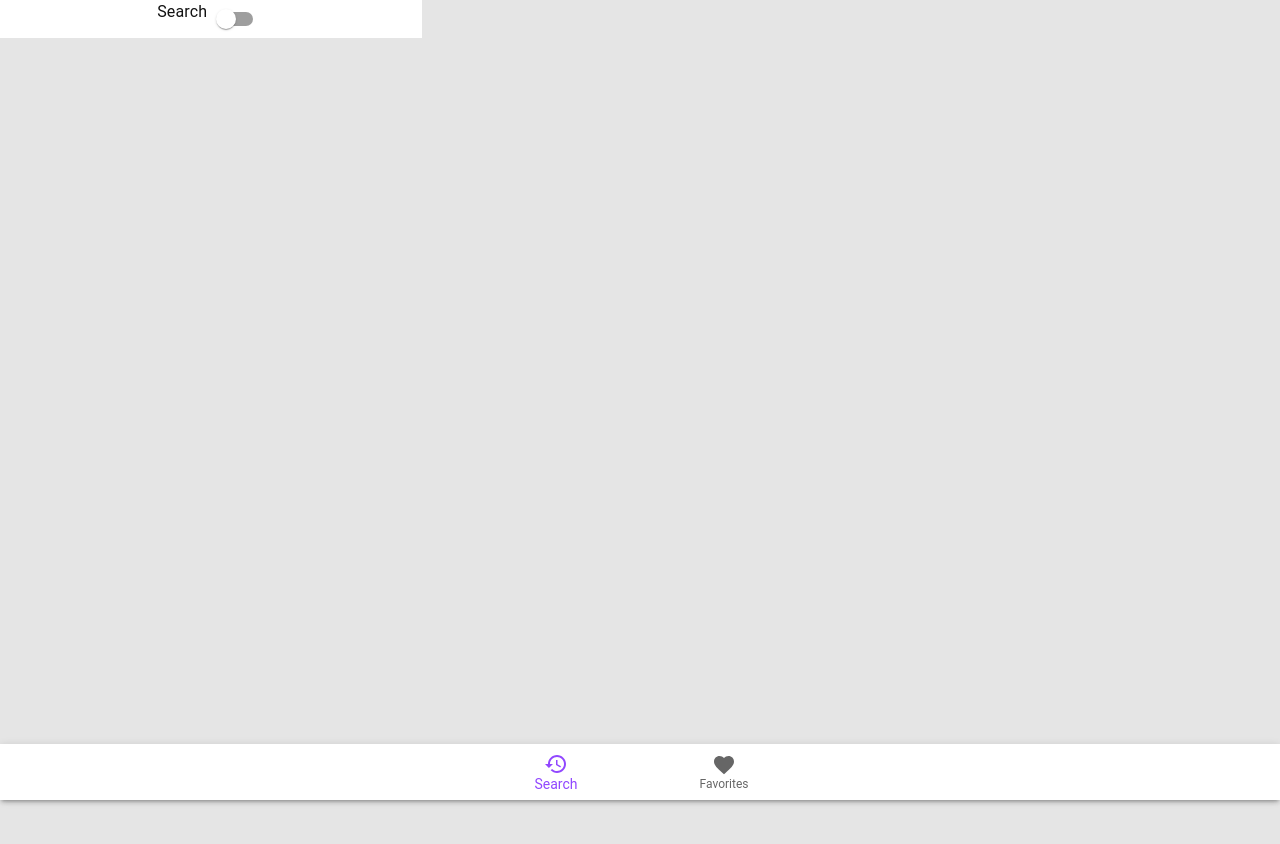
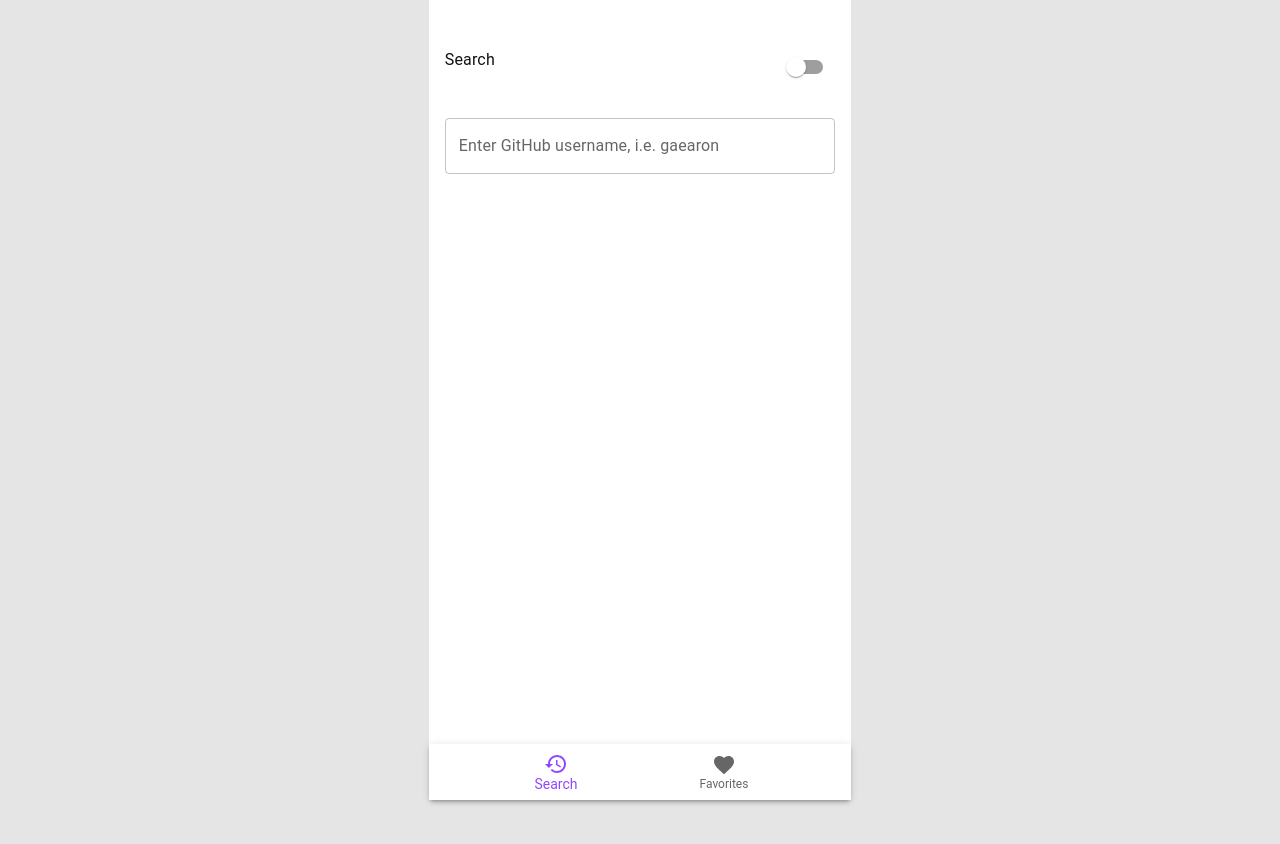
Before and after one commit to andikaherup/oddle-githubsearch, a Next.js app: page / in a window 1280 px wide. Shown: the top 844 px of the page. Before the commit the page ends 800 px from the top, so only its background shows below. Built offline with nearby package versions, Linux system fonts and the light colour scheme.

Commit message:
commit even tho i am busy, progressing UI

```diff
--- a/pages/index.tsx
+++ b/pages/index.tsx
@@ -6,31 +6,56 @@ import Container from "@mui/material/Container";
 import Typography from "@mui/material/Typography";
 import Box from "@mui/material/Box";
 import { useTheme } from "next-themes";
-import { Button, Fab, Paper, Switch } from "@mui/material"
-import BottomNavigation from '@mui/material/BottomNavigation';
-import BottomNavigationAction from '@mui/material/BottomNavigationAction';
-import RestoreIcon from '@mui/icons-material/Restore';
-import FavoriteIcon from '@mui/icons-material/Favorite';
-import ArchiveIcon from '@mui/icons-material/Archive';
+import { Button, Fab, Paper, Switch } from "@mui/material";
+import BottomNavigation from "@mui/material/BottomNavigation";
+import BottomNavigationAction from "@mui/material/BottomNavigationAction";
+import RestoreIcon from "@mui/icons-material/Restore";
+import FavoriteIcon from "@mui/icons-material/Favorite";
+import TextField from "@mui/material/TextField";
+import ArchiveIcon from "@mui/icons-material/Archive";
 const Home: NextPage = () => {
   const { theme, resolvedTheme, setTheme } = useTheme();
   const label = { inputProps: { "aria-label": "Switch demo" } };
   const [value, setValue] = useState(0);
   return (
-    <Box>
+    <Box sx={{ pb: 7, display: "flex", justifyContent: "center" }}>
+      <Box
+        width="33vw"
+        height="100vh"
+        sx={{
+          display: "flex",
+          justifyContent: "flex-start",
+          flexDirection: "column",
+          maxWidth: { xl: 466, ls: 466, md: 466 },
+          background: "#FFFFFF",
+        }}
+      >
+        <Box
+          sx={{
+            display: "flex",
+            justifyContent: "space-between",
+            pt: 4,
+            pb: 2,
 
-        <Box width="33vw"  sx={{ maxWidth: { xl: 466, ls: 466, md: 466 } ,background:"#FFFFFF"}}>
-          <Box
-            sx={{ display: "flex", alignItems: "space-beetween", justifyContent: "center" }}
+            m: 2,
+            borderRadius: 1,
+          }}
         >
-            <Typography gutterBottom>
-              Search
-            </Typography>
+          <Typography>Search</Typography>
           <Switch
             onChange={() =>
               setTheme(resolvedTheme === "light" ? "dark" : "light")
             }
           ></Switch>
+        </Box>
+        <Box sx={{ display: "flex", justifyContent: "center" }}>
+          <TextField
+            fullWidth
+            sx={{ mx: 2 }}
+            id="outlined-search"
+            label="Enter GitHub username, i.e. gaearon"
+            type="search"
+          />
         </Box>
 
         {/* <Box
@@ -94,7 +119,7 @@ const Home: NextPage = () => {
       </Box>
       </Box> */}
       </Box>
-       <Paper sx={{ position: 'fixed', bottom: 0, left: 0, right: 0 }} elevation={3}>
+      <Paper sx={{ width: "33vw", position: "fixed", bottom: 0 }} elevation={3}>
         <BottomNavigation
           showLabels
           value={value}
@@ -104,7 +129,6 @@ const Home: NextPage = () => {
         >
           <BottomNavigationAction label="Search" icon={<RestoreIcon />} />
           <BottomNavigationAction label="Favorites" icon={<FavoriteIcon />} />
-
         </BottomNavigation>
       </Paper>
     </Box>
```
Lines whose indentation alone changed are shown as unchanged.
